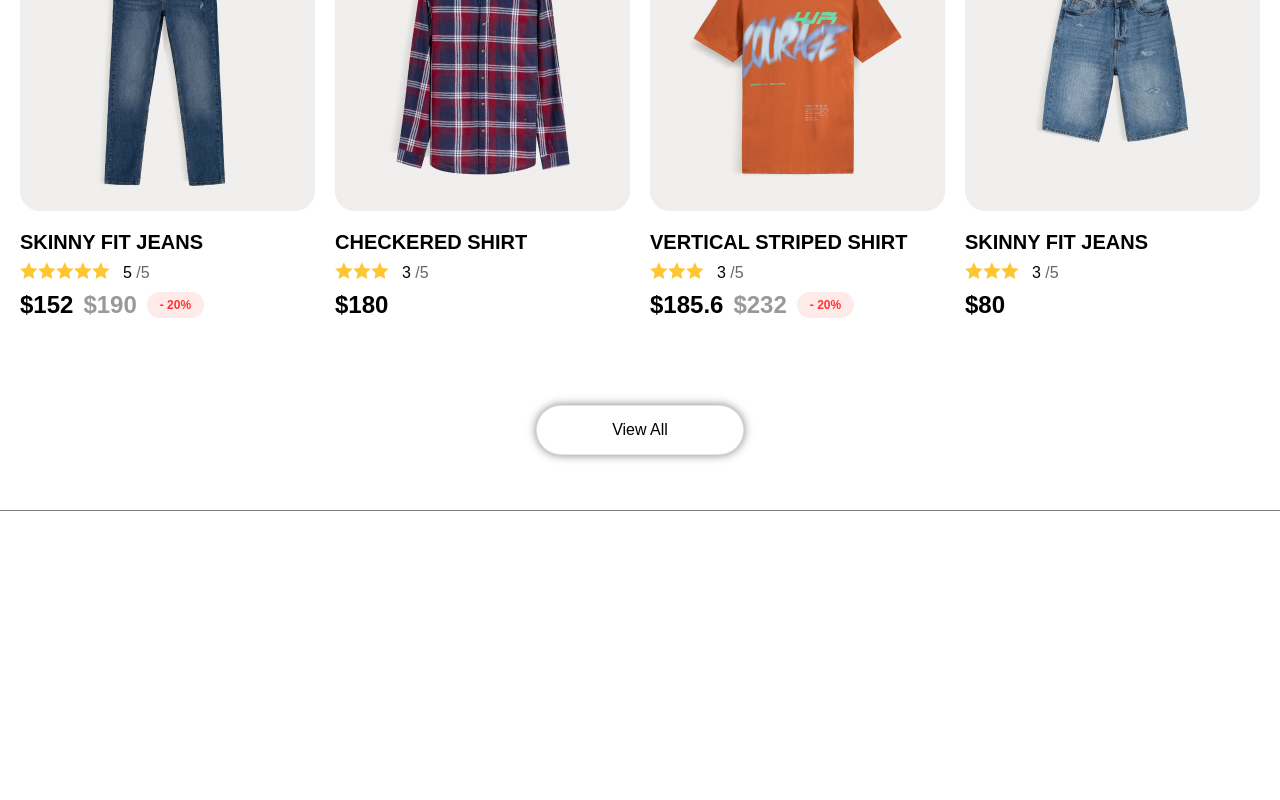
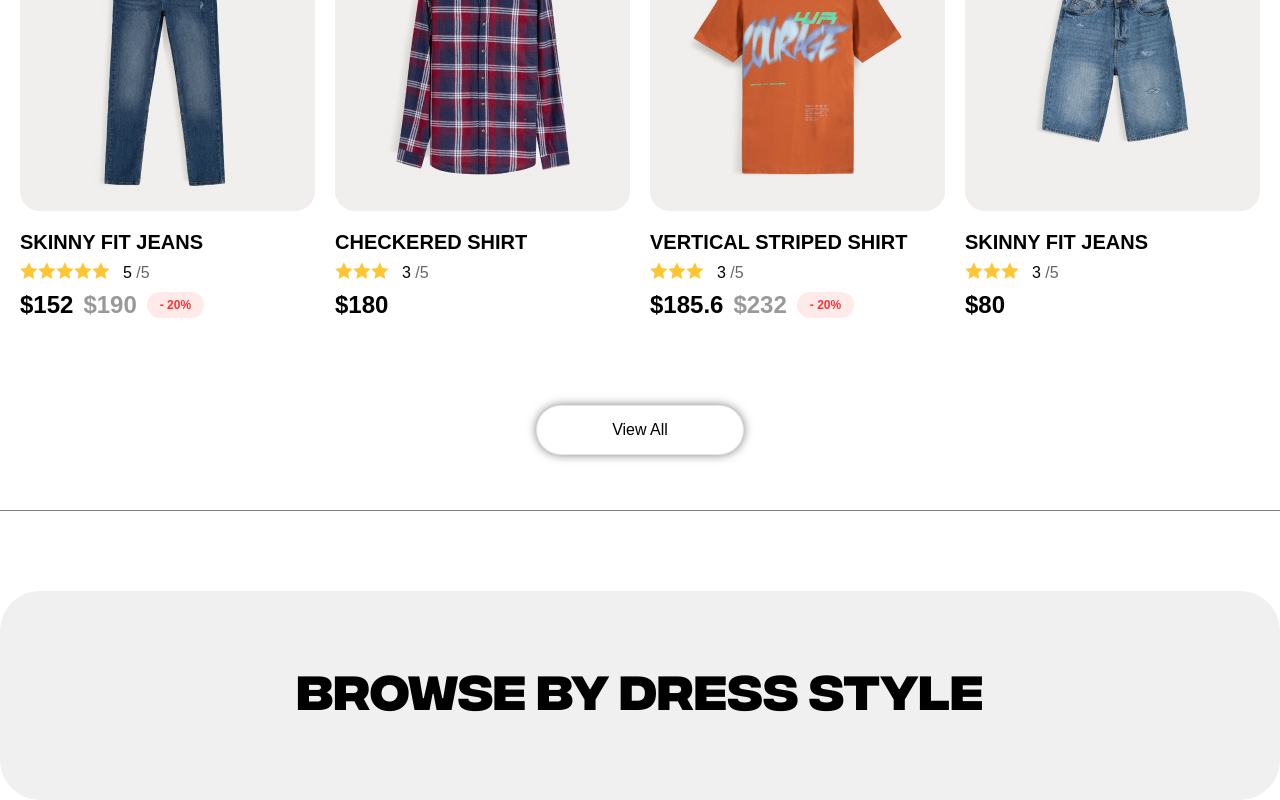
Before and after one commit to Naumilya/Shop.co, a Vue app: page / in a window 1280 px wide. Shown: the part 2063-2863 px from the top of the page. Before the commit the page ends 2574 px from the top, so only its background shows below. Built offline with nearby package versions, Linux system fonts and the light colour scheme; a web font is replaced by a local one.

Commit message:
feat: add files for template

```diff
--- /dev/null
+++ b/src/components/base/browseByDressStyle/BaseBrowseByDressStyle.vue
@@ -0,0 +1,27 @@
+<template>
+  <div :class="$style.dressStyle">
+    <div :class="$style.dressStyleInner" class="container">
+      <h2 :class="$style.dressStyleTitle">BROWSE BY dress STYLE</h2>
+    </div>
+  </div>
+</template>
+
+<script setup></script>
+
+<style lang="scss" module>
+@use '@/scss/fonts.scss';
+
+.dressStyle {
+  margin-top: 80px;
+  .dressStyleInner {
+    padding: 70px 64px 76px 64px;
+    border-radius: 40px;
+    background: #f0f0f0;
+
+    .dressStyleTitle {
+      text-align: center;
+      @include fonts.text-headline-h2;
+    }
+  }
+}
+</style>
--- a/src/pages/HomeView.vue
+++ b/src/pages/HomeView.vue
@@ -20,11 +20,13 @@
     <ProductCards :categories="['Top Selling']">
       <template v-slot:title>Top Selling</template>
     </ProductCards>
+    <BaseBrowseByDressStyle />
   </main>
 </template>
 
 <script setup lang="ts">
 import TheBrandsSection from '@/components/base/brands/TheBrandsSection.vue'
+import BaseBrowseByDressStyle from '@/components/base/browseByDressStyle/BaseBrowseByDressStyle.vue'
 import TheHeroSection from '@/components/common/HeroTemplate/TheHeroSection.vue'
 import ProductCards from '@/components/common/ProductCardsTemplate/ProductCards.vue'
 </script>
```
